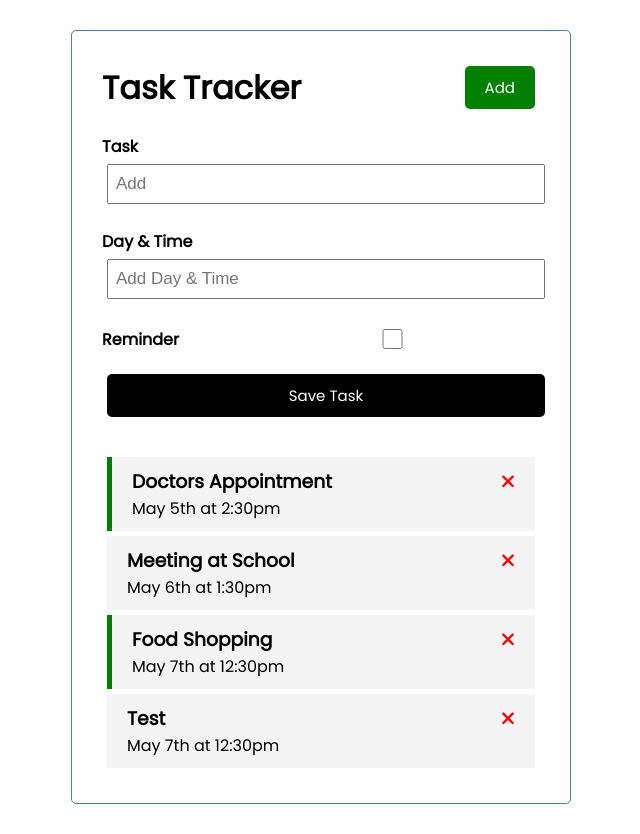
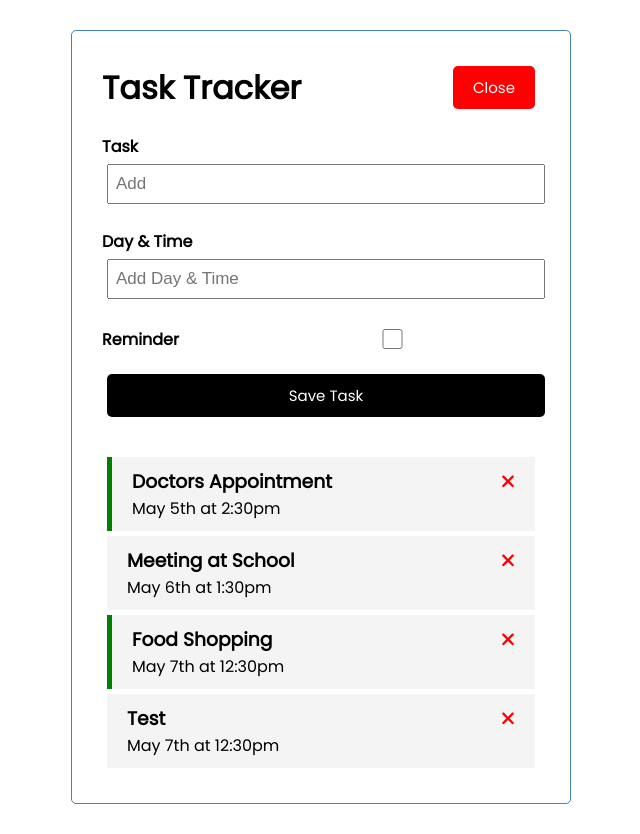
Before and after one commit to noomdalv/angular_task_tracker, an Angular app: page / in a window 1280 px wide. Both pictures are taken after a click on the button "Add". Shown: the whole page, without its empty margins (319-959 px from the left). Built offline with nearby package versions, Linux system fonts and the light colour scheme; data requests are answered from the project's data file.

Commit message:
created service to handle form visibility

```diff
--- a/src/app/components/add-task/add-task.component.html
+++ b/src/app/components/add-task/add-task.component.html
@@ -1,4 +1,4 @@
-<form class="add-form" (ngSubmit)="onSubmit()">
+<form *ngIf="showAddTask" class="add-form" (ngSubmit)="onSubmit()">
   <div class="form-control">
     <label for="text">Task</label>
     <input
--- a/src/app/components/add-task/add-task.component.ts
+++ b/src/app/components/add-task/add-task.component.ts
@@ -1,4 +1,6 @@
 import { Component, Output, EventEmitter } from '@angular/core';
+import { UiService } from 'src/app/services/ui.service';
+import { Subscription } from 'rxjs';
 import { Task } from 'src/app/Task';
 
 @Component({
@@ -8,9 +10,17 @@
 })
 export class AddTaskComponent {
   @Output() onAddTask: EventEmitter<Task> = new EventEmitter();
+  showAddTask: boolean;
+  subscription: Subscription;
   text: string;
   day: string;
   reminder: boolean = false;
+
+  constructor(private uiService: UiService) {
+    this.subscription = this.uiService
+      .onToggleSubject()
+      .subscribe((value) => (this.showAddTask = value));
+  }
 
   onSubmit() {
     if (!this.text) {
--- a/src/app/components/header/header.component.html
+++ b/src/app/components/header/header.component.html
@@ -1,8 +1,8 @@
 <header>
   <h1>{{ title }}</h1>
   <app-button
-    color="green"
-    text="Add"
+    color="{{ showAddTask ? 'red' : 'green' }}"
+    text="{{ showAddTask ? 'Close' : 'Add' }}"
     (btnClick)="toggleAddTask()"
   ></app-button>
 </header>
--- a/src/app/components/header/header.component.ts
+++ b/src/app/components/header/header.component.ts
@@ -1,4 +1,6 @@
 import { Component } from '@angular/core';
+import { UiService } from 'src/app/services/ui.service';
+import { Subscription } from 'rxjs';
 
 @Component({
   selector: 'app-header',
@@ -7,8 +9,16 @@
 })
 export class HeaderComponent {
   title: string = 'Task Tracker';
+  showAddTask: boolean;
+  subscription: Subscription;
+
+  constructor(private uiService: UiService) {
+    this.subscription = this.uiService
+      .onToggleSubject()
+      .subscribe((value) => (this.showAddTask = value));
+  }
 
   toggleAddTask() {
-    console.log('toggle');
+    this.uiService.toggleAddTask();
   }
 }
--- /dev/null
+++ b/src/app/services/ui.service.ts
@@ -0,0 +1,21 @@
+import { Injectable } from '@angular/core';
+import { Observable, Subject } from 'rxjs';
+
+@Injectable({
+  providedIn: 'root',
+})
+export class UiService {
+  private showAddTask: boolean = false;
+  private subject = new Subject<any>();
+
+  constructor() {}
+
+  toggleAddTask(): void {
+    this.showAddTask = !this.showAddTask;
+    this.subject.next(this.showAddTask);
+  }
+
+  onToggleSubject(): Observable<any> {
+    return this.subject.asObservable();
+  }
+}
```
Also changed, not shown: 1 other file (tests, documents, lock files or other folders).
